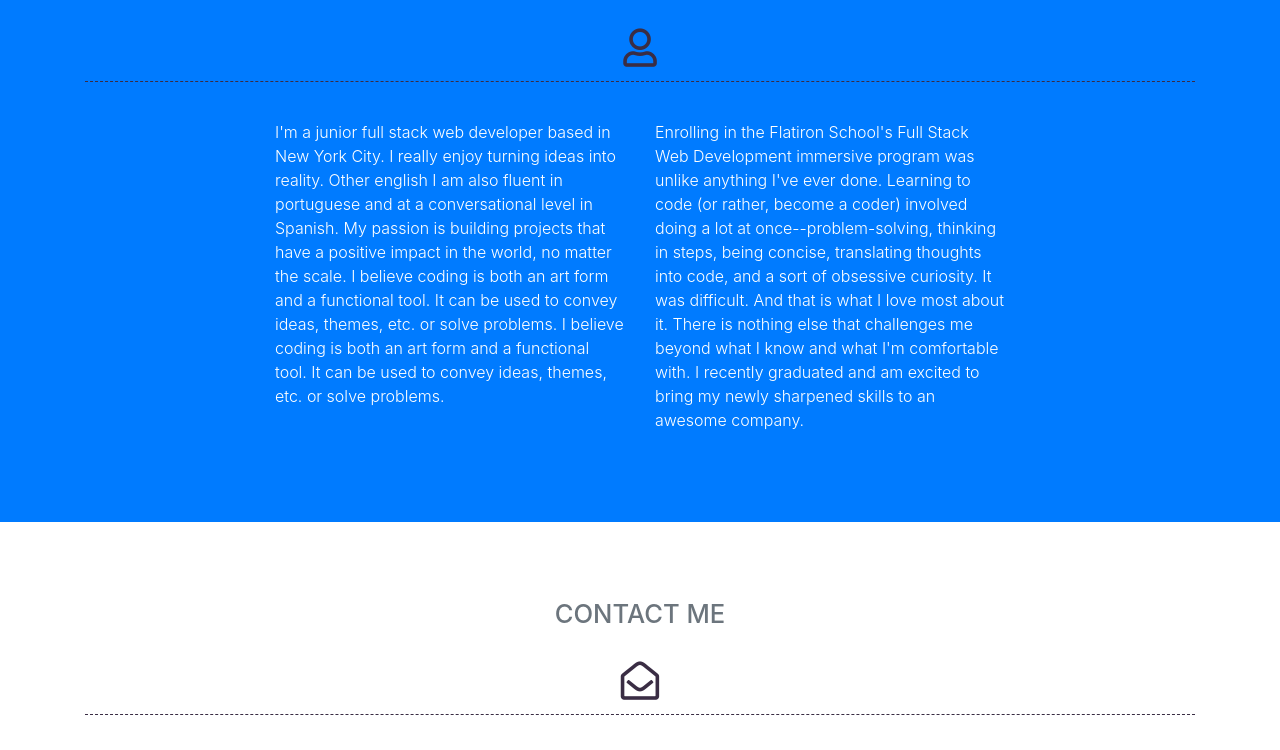
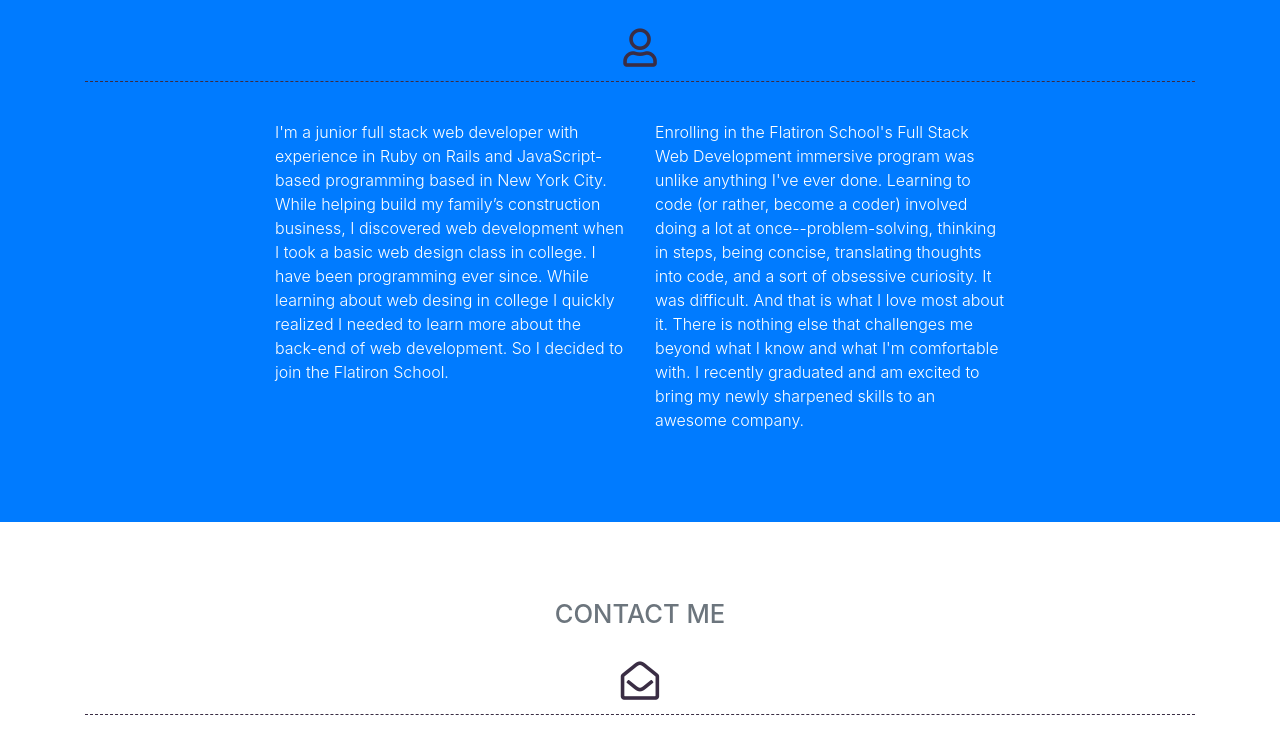
Before and after one commit to Freddymorato/portfolio-site, a website with bundled scripts: page index.html in a window 1280 px wide. Shown: the part 1496-2246 px from the top of the page. Built offline with nearby package versions, Linux system fonts and the light colour scheme.

Commit message:
edited paragraph

```diff
--- a/index.html
+++ b/index.html
@@ -134,17 +134,13 @@
         </div>
         <div class="row">
           <div class="col-lg-4 ml-auto">
-            <p class="lead">I'm a junior full stack web developer based in New York City.
-              I really enjoy turning ideas into reality.
-              Other english I am also fluent in portuguese and at a conversational level in Spanish.
-
-
-              My passion is building
-              projects that have a positive impact in the world, no matter the scale. I
-              believe coding is both an art form and a functional tool. It can be used
-              to convey ideas, themes, etc. or solve problems. I believe coding is
-              both an art form and a functional tool. It can be used to convey ideas,
-              themes, etc. or solve problems.</p>
+            <p class="lead">I'm a junior full stack web developer with experience
+              in Ruby on Rails and JavaScript-based programming based in New York
+              City. While helping build my family’s construction business, I
+              discovered web development when I took a basic web design class in
+              college. I have been programming ever since. While learning about web
+            desing in college I quickly realized I needed to learn more about the back-end
+          of web development. So I decided to join the Flatiron School.</p>
           </div>
           <div class="col-lg-4 mr-auto">
             <p class="lead">Enrolling in the Flatiron
```
